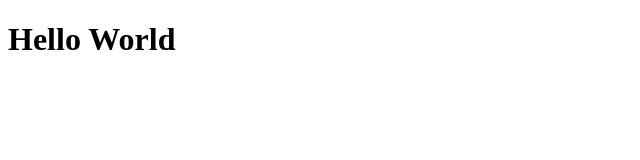
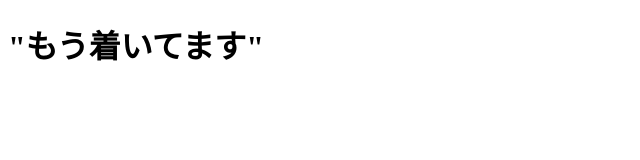
Before and after one commit to MutsukiOri/spwimdar_first_try, a plain HTML site: page index.html in a window 1280 px wide. Shown: the whole page, without its empty margins (0-640 px from the left). Drawn offline with Linux system fonts and the light colour scheme.

Commit message:
ちゃんげ

```diff
--- a/index.html
+++ b/index.html
@@ -1,6 +1,6 @@
 <!DOCTYPE html>
 <html>
 <body>
-<h1>Hello World</h1>
+<h1>"もう着いてます"</h1>
 </body>
 </html>
```
